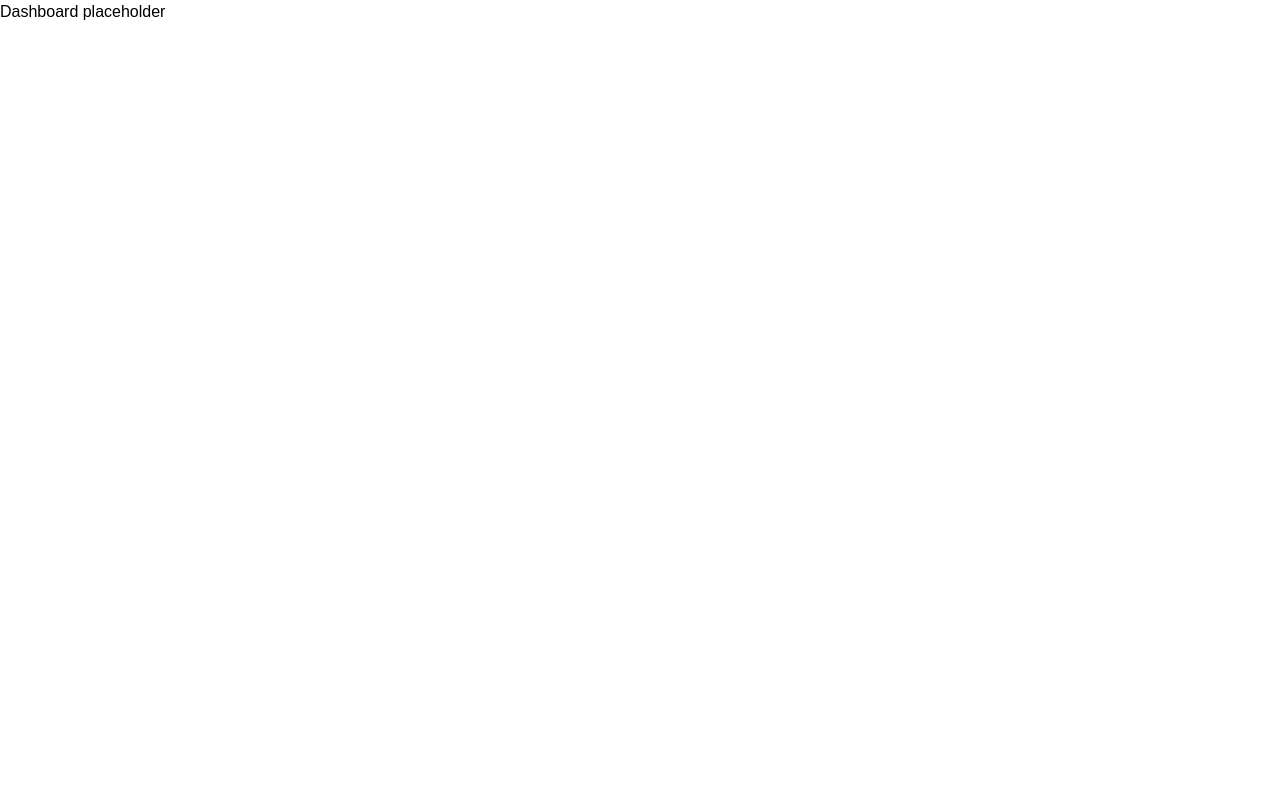
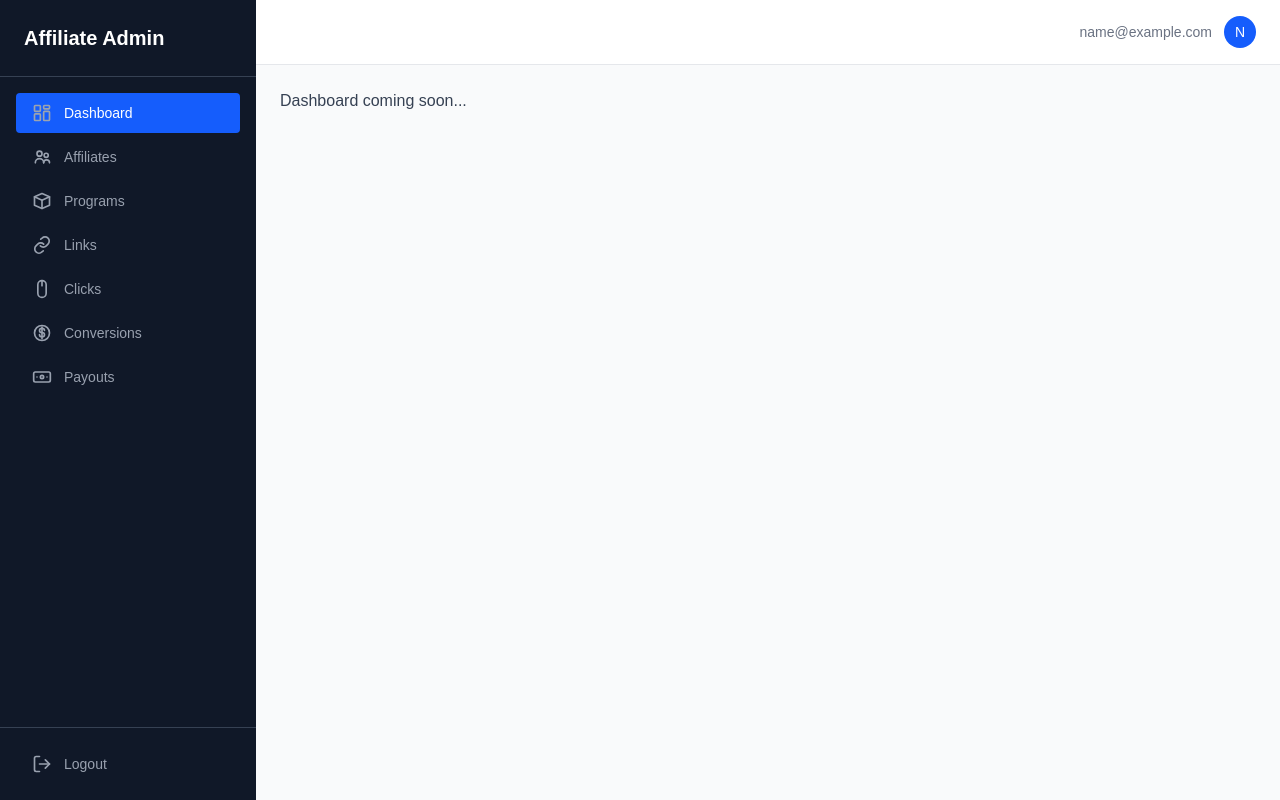
Before and after one commit to Cilkotron/affiliate-dashboard, a React (Vite) app: page / in a window 1280 px wide. Built offline with nearby package versions, Linux system fonts and the light colour scheme; no server answers; sample sign-in values are in the browser's storage.

Commit message:
Dashboard icons

```diff
--- a/src/App.tsx
+++ b/src/App.tsx
@@ -2,7 +2,7 @@ import { BrowserRouter, Routes, Route, Navigate } from 'react-router-dom';
 import { AuthProvider } from './context/AuthContext';
 import { ProtectedRoute } from './components/ProtectedRoute';
 import { LoginPage } from './pages/auth/LoginPage';
-//import './App.css';
+import { Layout } from './components/layout/Layout';
 
 function App() {
     return (
@@ -11,13 +11,21 @@ function App() {
                 <Routes>
                     <Route path="/login" element={<LoginPage />} />
                     <Route
-                        path="/*"
+                        path="/"
                         element={
                             <ProtectedRoute>
-                                <div>Dashboard placeholder</div>
+                                <Layout />
                             </ProtectedRoute>
                         }
-                    />
+                    >
+                        <Route index element={<div className="text-gray-700">Dashboard coming soon...</div>} />
+                        <Route path="affiliates" element={<div className="text-gray-700">Affiliates coming soon...</div>} />
+                        <Route path="programs" element={<div className="text-gray-700">Programs coming soon...</div>} />
+                        <Route path="links" element={<div className="text-gray-700">Links coming soon...</div>} />
+                        <Route path="clicks" element={<div className="text-gray-700">Clicks coming soon...</div>} />
+                        <Route path="conversions" element={<div className="text-gray-700">Conversions coming soon...</div>} />
+                        <Route path="payouts" element={<div className="text-gray-700">Payouts coming soon...</div>} />
+                    </Route>
                     <Route path="*" element={<Navigate to="/" replace />} />
                 </Routes>
             </AuthProvider>
--- /dev/null
+++ b/src/assets/icons.tsx
@@ -0,0 +1,119 @@
+export const DashboardIcon = () => (
+	<svg
+		viewBox="0 0 24 24"
+		fill="none"
+		stroke="#9CA3AF"
+		strokeWidth="2"
+		strokeLinecap="round"
+		strokeLinejoin="round"
+	>
+		<rect x="3" y="3" width="7" height="7" rx="1" />
+		<rect x="14" y="3" width="7" height="4" rx="1" />
+		<rect x="14" y="10" width="7" height="11" rx="1" />
+		<rect x="3" y="13" width="7" height="8" rx="1" />
+	</svg>
+);
+
+export const AffiliatesIcon = () => (
+	<svg
+		viewBox="0 0 24 24"
+		fill="none"
+		stroke="currentColor"
+		strokeWidth="2"
+		strokeLinecap="round"
+		strokeLinejoin="round"
+	>
+		<circle cx="9" cy="8" r="3" />
+		<circle cx="17" cy="10" r="2.5" />
+		<path d="M4 19c0-2.8 2.2-5 5-5s5 2.2 5 5" />
+		<path d="M14 19c0-2 1.6-3.5 3.5-3.5S21 17 21 19" />
+	</svg>
+);
+
+export const ProgramsIcon = () => (
+	<svg
+		viewBox="0 0 24 24"
+		fill="none"
+		stroke="currentColor"
+		strokeWidth="2"
+		strokeLinecap="round"
+		strokeLinejoin="round"
+	>
+		<path d="M3 7l9-4 9 4-9 4-9-4z" />
+		<path d="M3 7v10l9 4 9-4V7" />
+		<path d="M12 11v10" />
+	</svg>
+);
+
+export const LinksIcon = () => (
+	<svg
+		viewBox="0 0 24 24"
+		fill="none"
+		stroke="currentColor"
+		strokeWidth="2"
+		strokeLinecap="round"
+		strokeLinejoin="round"
+	>
+		<path d="M10 13a5 5 0 007.1 0l2.1-2.1a5 5 0 10-7.1-7.1L10.5 5" />
+		<path d="M14 11a5 5 0 00-7.1 0L4.8 13.1a5 5 0 107.1 7.1L13.5 19" />
+	</svg>
+);
+
+export const ClicksIcon = () => (
+	<svg
+		viewBox="0 0 24 24"
+		fill="none"
+		stroke="currentColor"
+		strokeWidth="2"
+		strokeLinecap="round"
+		strokeLinejoin="round"
+	>
+		<path d="M12 2c2.8 0 5 2.2 5 5v10c0 2.8-2.2 5-5 5s-5-2.2-5-5V7c0-2.8 2.2-5 5-5z" />
+		<path d="M12 2v6" />
+	</svg>
+);
+
+export const ConversionsIcon = () => (
+	<svg
+		viewBox="0 0 24 24"
+		fill="none"
+		stroke="currentColor"
+		strokeWidth="2"
+		strokeLinecap="round"
+		strokeLinejoin="round"
+	>
+		<circle cx="12" cy="12" r="9" />
+		<path d="M9 14c0 1.5 1.3 2.5 3 2.5s3-1 3-2.5-1.3-2.5-3-2.5-3-1-3-2.5S10.3 6.5 12 6.5s3 1 3 2.5" />
+		<path d="M12 5v14" />
+	</svg>
+);
+
+export const PayoutsIcon = () => (
+	<svg
+		viewBox="0 0 24 24"
+		fill="none"
+		stroke="currentColor"
+		strokeWidth="2"
+		strokeLinecap="round"
+		strokeLinejoin="round"
+	>
+		<rect x="2" y="6" width="20" height="12" rx="2" />
+		<circle cx="12" cy="12" r="2" />
+		<path d="M6 12h.01M18 12h.01" />
+	</svg>
+);
+
+export const LogoutIcon = () => (
+	<svg
+		viewBox="0 0 24 24"
+		fill="none"
+		stroke="currentColor"
+		strokeWidth="2"
+		strokeLinecap="round"
+		strokeLinejoin="round"
+	>
+		<path d="M9 21H5a2 2 0 0 1-2-2V5a2 2 0 0 1 2-2h4" />
+		<path d="M16 17l5-5-5-5" />
+		<path d="M21 12H9" />
+	</svg>
+);
--- /dev/null
+++ b/src/components/layout/Layout.tsx
@@ -0,0 +1,17 @@
+import { Outlet } from 'react-router-dom';
+import { Sidebar } from './Sidebar';
+import { Navbar } from './Navbar';
+
+export const Layout = () => {
+    return (
+        <div className="flex min-h-screen bg-gray-50">
+            <Sidebar />
+            <div className="flex-1 flex flex-col">
+                <Navbar />
+                <main className="flex-1 p-6">
+                    <Outlet />
+                </main>
+            </div>
+        </div>
+    );
+};
--- /dev/null
+++ b/src/components/layout/Navbar.tsx
@@ -0,0 +1,17 @@
+import { useAuth } from '../../context/AuthContext';
+
+export const Navbar = () => {
+    const { user } = useAuth();
+
+    return (
+        <header className="bg-white border-b border-gray-200 px-6 py-4 flex items-center justify-between">
+            <div />
+            <div className="flex items-center gap-3">
+                <div className="text-sm text-gray-500">{user?.email}</div>
+                <div className="w-8 h-8 bg-blue-600 rounded-full flex items-center justify-center text-white text-sm font-medium">
+                    {user?.email?.[0].toUpperCase()}
+                </div>
+            </div>
+        </header>
+    );
+};
--- /dev/null
+++ b/src/components/layout/Sidebar.tsx
@@ -0,0 +1,66 @@
+import { NavLink } from 'react-router-dom';
+import { useAuth } from '../../context/AuthContext';
+import {
+	DashboardIcon,
+	AffiliatesIcon,
+	ProgramsIcon,
+	LinksIcon,
+	ClicksIcon,
+	ConversionsIcon,
+	PayoutsIcon,
+	LogoutIcon,
+} from '../../assets/icons';
+
+const links = [
+	{ to: '/', label: 'Dashboard', icon: <DashboardIcon /> },
+	{ to: '/affiliates', label: 'Affiliates', icon: <AffiliatesIcon /> },
+	{ to: '/programs', label: 'Programs', icon: <ProgramsIcon /> },
+	{ to: '/links', label: 'Links', icon: <LinksIcon /> },
+	{ to: '/clicks', label: 'Clicks', icon: <ClicksIcon /> },
+	{ to: '/conversions', label: 'Conversions', icon: <ConversionsIcon /> },
+	{ to: '/payouts', label: 'Payouts', icon: <PayoutsIcon /> },
+];
+
+export const Sidebar = () => {
+	const { clearAuth } = useAuth();
+
+	return (
+		<aside className="w-64 bg-gray-900 min-h-screen flex flex-col">
+			<div className="p-6 border-b border-gray-700">
+				<h1 className="text-white font-bold text-xl">Affiliate Admin</h1>
+			</div>
+
+			<nav className="flex-1 p-4 space-y-1">
+				{links.map((link) => (
+					<NavLink
+						key={link.to}
+						to={link.to}
+						end={link.to === '/'}
+						className={({ isActive }) =>
+							`flex items-center gap-3 px-4 py-2.5 rounded text-sm transition-colors ${
+								isActive
+									? 'bg-blue-600 text-white'
+									: 'text-gray-400 hover:bg-gray-800 hover:text-white'
+							}`
+						}
+					>
+						<span className="w-5 h-5">{link.icon}</span>
+						<span>{link.label}</span>
+					</NavLink>
+				))}
+			</nav>
+
+			<div className="p-4 border-t border-gray-700">
+				<button
+					onClick={clearAuth}
+					className="w-full text-left flex items-center gap-3 px-4 py-2.5 rounded text-sm text-gray-400 hover:bg-gray-800 hover:text-white transition-colors"
+				>
+					<span className="w-5 h-5">
+						<LogoutIcon />
+					</span>
+					<span>Logout</span>
+				</button>
+			</div>
+		</aside>
+	);
+};
--- a/src/pages/auth/LoginPage.tsx
+++ b/src/pages/auth/LoginPage.tsx
@@ -20,10 +20,10 @@ export const LoginPage = () => {
         try {
             const { user, token } = await login({ email, password });
 
-            if (user.role !== 'admin') {
-                setError('Access denied. Admin only.');
-                return;
-            }
+            // if (user.role !== 'admin') {
+            //     setError('Access denied. Admin only.');
+            //     return;
+            // }
 
             setAuth(user, token);
             navigate('/');
```
